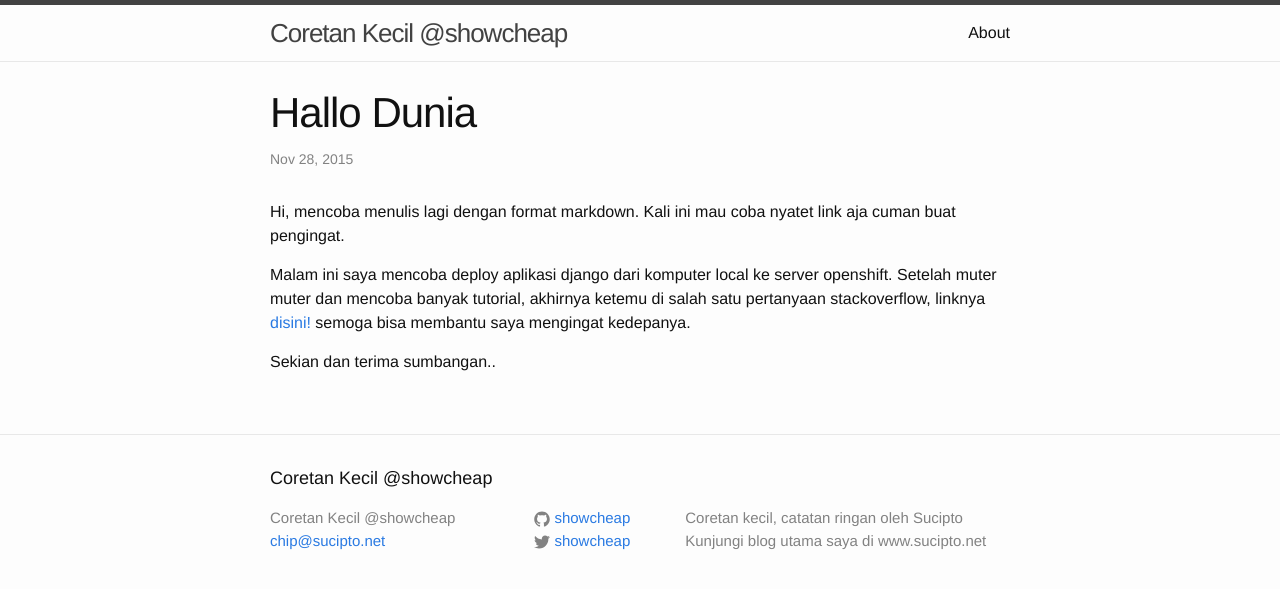
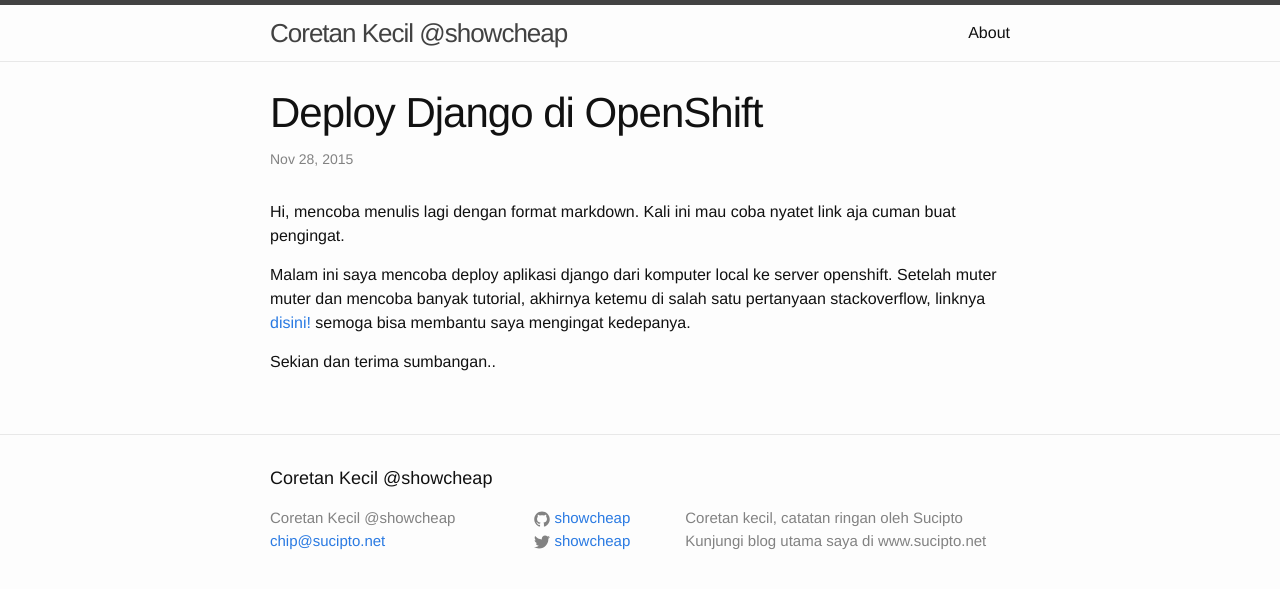
Before and after one commit to showcheap/coretan, a Jekyll site: the page built from _posts/2015-11-28-deploy-django-di-openshift.markdown, in a window 1280 px wide. Shown: the top 589 px of the page. Built offline with Jekyll 4.4.1, drawn with Linux system fonts in a browser that asks for light colours.

Commit message:
Fix judul hehe

```diff
--- a/_posts/2015-11-28-deploy-django-di-openshift.markdown
+++ b/_posts/2015-11-28-deploy-django-di-openshift.markdown
@@ -1,6 +1,6 @@
 ---
 layout: post
-title:  "Hallo Dunia"
+title:  "Deploy Django di OpenShift"
 date:   2015-11-28 23:49:00 +0700
 categories: cerita
 ---
```
